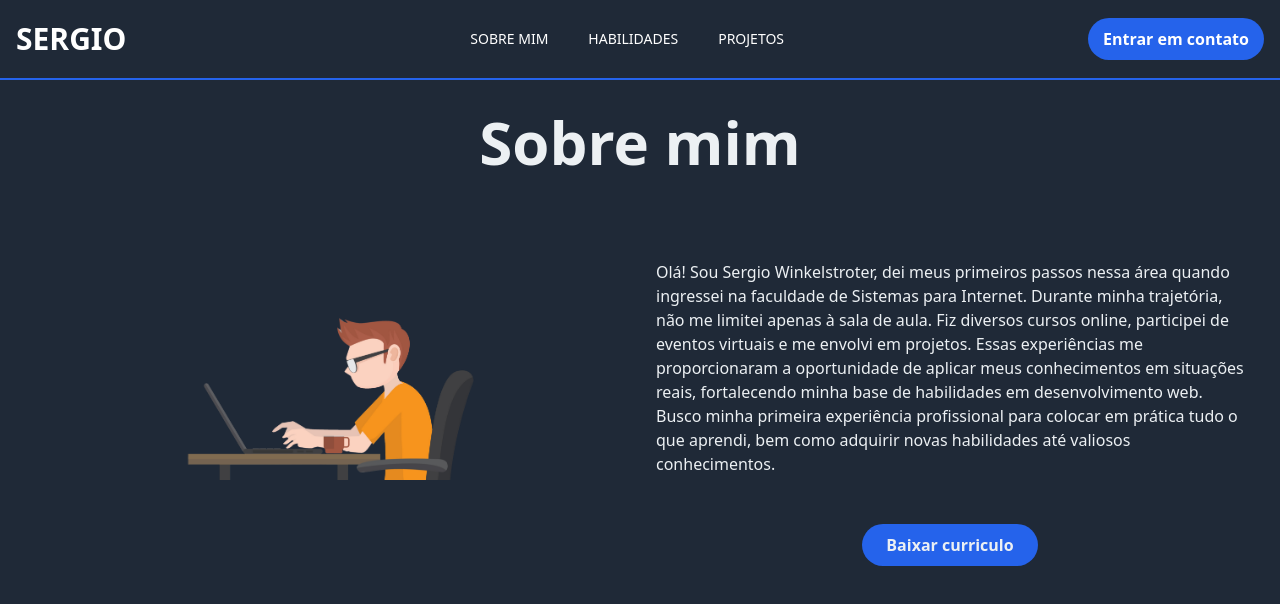
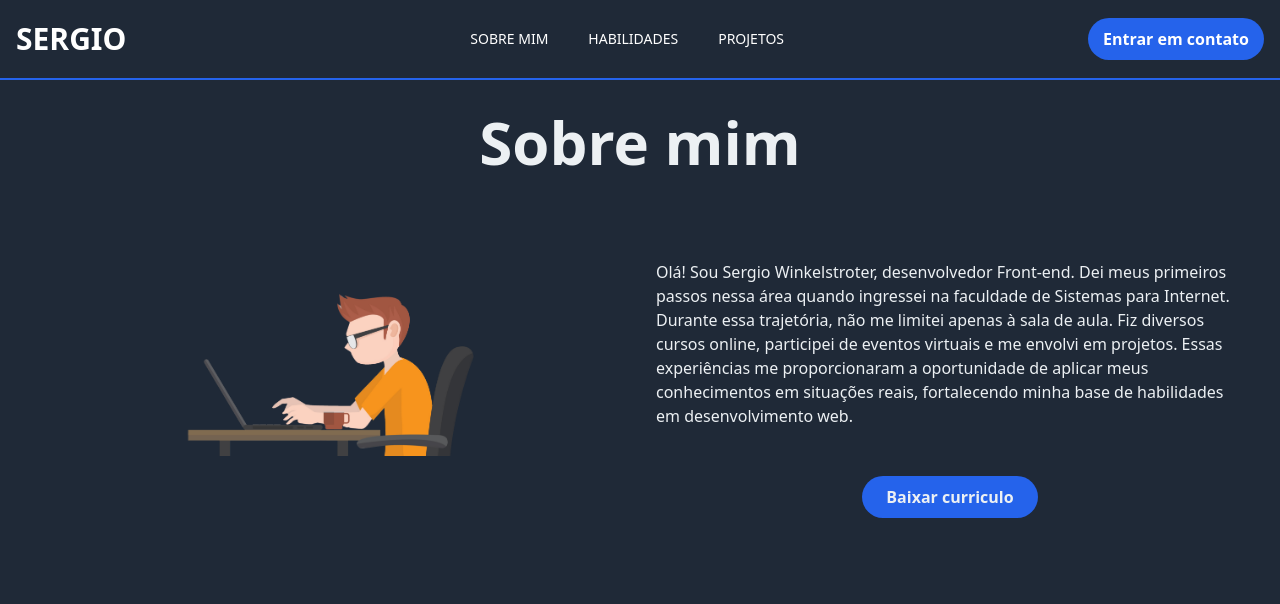
Before and after one commit to sergiowinkelstroter/portfolio, a Next.js app: page /about in a window 1280 px wide. Shown: the top 604 px of the page. Built offline with nearby package versions, Linux system fonts and the light colour scheme.

Commit message:
updating the cv e about

```diff
--- a/src/app/about/page.tsx
+++ b/src/app/about/page.tsx
@@ -34,16 +34,14 @@ export default function About() {
             className="mt-10 px-4 flex flex-col gap-6 items-center container"
           >
             <p className="text-start text-sm md:text-base">
-              Olá! Sou Sergio Winkelstroter, dei meus primeiros passos nessa
-              área quando ingressei na faculdade de Sistemas para Internet.
-              Durante minha trajetória, não me limitei apenas à sala de aula.
-              Fiz diversos cursos online, participei de eventos virtuais e me
-              envolvi em projetos. Essas experiências me proporcionaram a
-              oportunidade de aplicar meus conhecimentos em situações reais,
-              fortalecendo minha base de habilidades em desenvolvimento web.
-              Busco minha primeira experiência profissional para colocar em
-              prática tudo o que aprendi, bem como adquirir novas habilidades
-              até valiosos conhecimentos.
+              Olá! Sou Sergio Winkelstroter, desenvolvedor Front-end. Dei meus
+              primeiros passos nessa área quando ingressei na faculdade de
+              Sistemas para Internet. Durante essa trajetória, não me limitei
+              apenas à sala de aula. Fiz diversos cursos online, participei de
+              eventos virtuais e me envolvi em projetos. Essas experiências me
+              proporcionaram a oportunidade de aplicar meus conhecimentos em
+              situações reais, fortalecendo minha base de habilidades em
+              desenvolvimento web.
             </p>
             <a
               download
```
Also changed, not shown: 1 other file (tests, documents, lock files or other folders).
